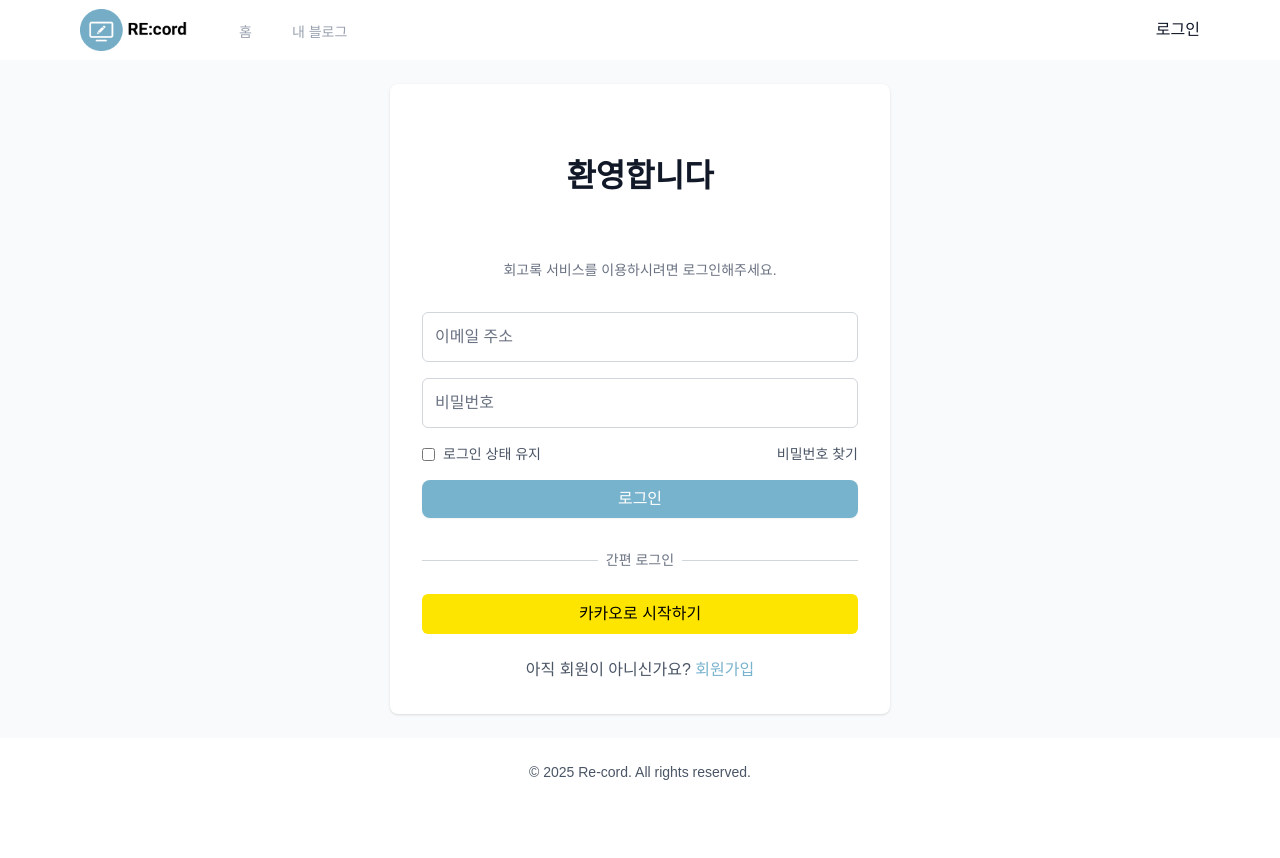
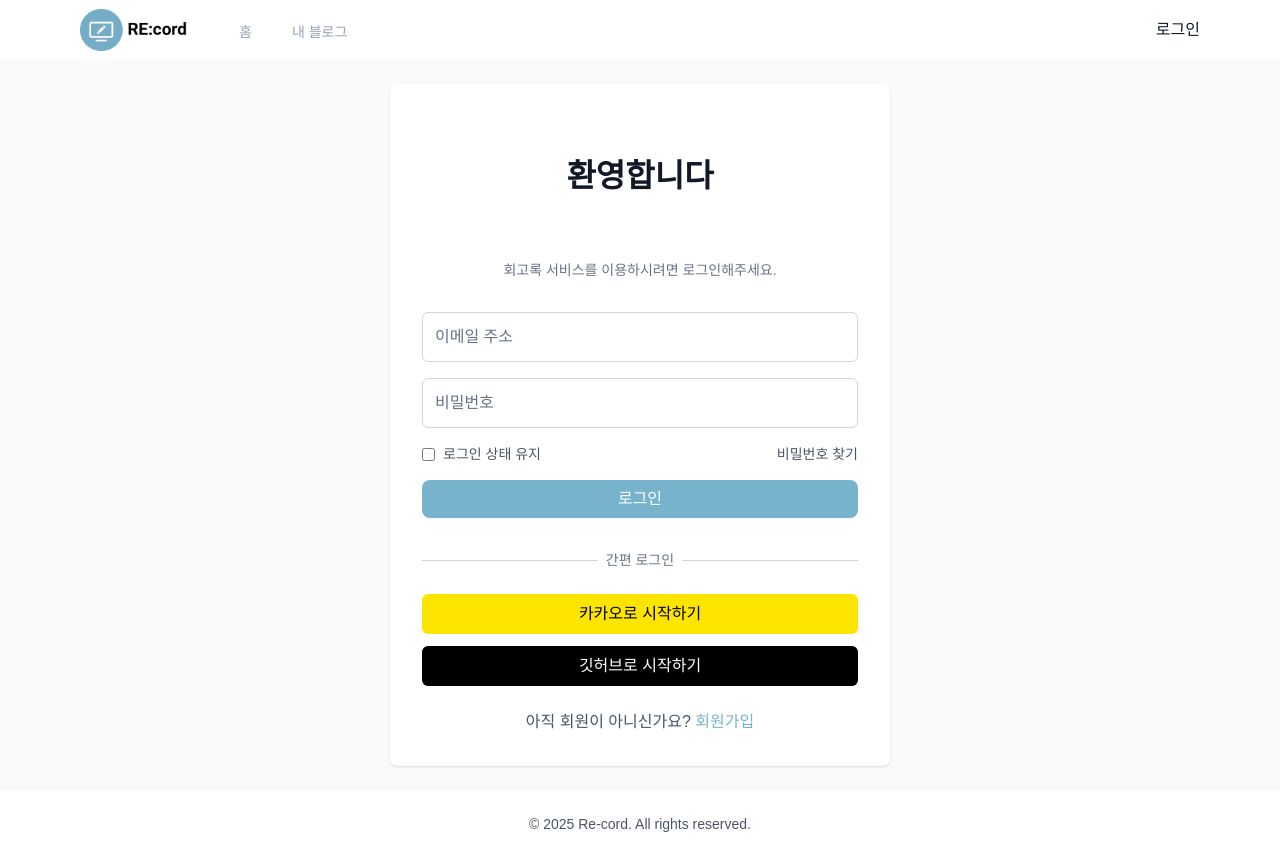
Before and after one commit to Re-cord-project/re-cord, a Next.js app in the folder frontend/: page /login in a window 1280 px wide. Before the commit the page ends 806 px from the top, so only its background shows below. Built offline with nearby package versions, Linux system fonts and the light colour scheme; no server answers.

Commit message:
feat: (프론트엔드) 깃허브 로그인 추가

```diff
--- a/frontend/src/app/login/page.tsx
+++ b/frontend/src/app/login/page.tsx
@@ -11,6 +11,8 @@ export default function LoginPage() {
     const [error, setError] = useState('')
 
     const socialLoginForKakaoUrl = 'http://localhost:8090/oauth2/authorization/kakao'
+    const socialLoginForGithubUrl = 'http://localhost:8090/oauth2/authorization/github'
+
     const redirectUrlAfterSocialLogin = 'http://localhost:3000'
 
     const handleSubmit = async (e: React.FormEvent) => {
@@ -35,7 +37,7 @@ export default function LoginPage() {
                 setError(data.message || '로그인에 실패했습니다.')
             }
         } catch (err) {
-            setError('로그인 중 오류가 발생했습니다.')
+            setError('회원정보가 일치하지 않습니다.')
             console.error('Login error:', err)
         }
     }
@@ -121,6 +123,14 @@ export default function LoginPage() {
                             카카오로 시작하기
                         </Link>
                     </div>
+                    <div className="mt-3">
+                        <Link
+                            href={`${socialLoginForGithubUrl}?redirectUrl=${redirectUrlAfterSocialLogin}`}
+                            className="flex justify-center items-center w-full py-2 px-4 bg-[#000000] text-white rounded-md hover:bg-[#1a1a1a] transition-colors"
+                        >
+                            깃허브로 시작하기
+                        </Link>
+                    </div>
                 </div>
 
                 <div className="mt-6 text-center">
--- a/frontend/src/app/signup/oauth2/page.tsx
+++ b/frontend/src/app/signup/oauth2/page.tsx
@@ -7,8 +7,9 @@ export default function SignupPage() {
     const router = useRouter()
     const searchParams = useSearchParams()
     const oauthId = searchParams?.get('oauthId') ?? ''
+    const emailParam = searchParams?.get('email') ?? ''
 
-    const [email, setEmail] = useState('')
+    const [email, setEmail] = useState(emailParam)
     const [bootcamp, setBootcamp] = useState('')
     const [generation, setGeneration] = useState('')
     const [error, setError] = useState('')
```
